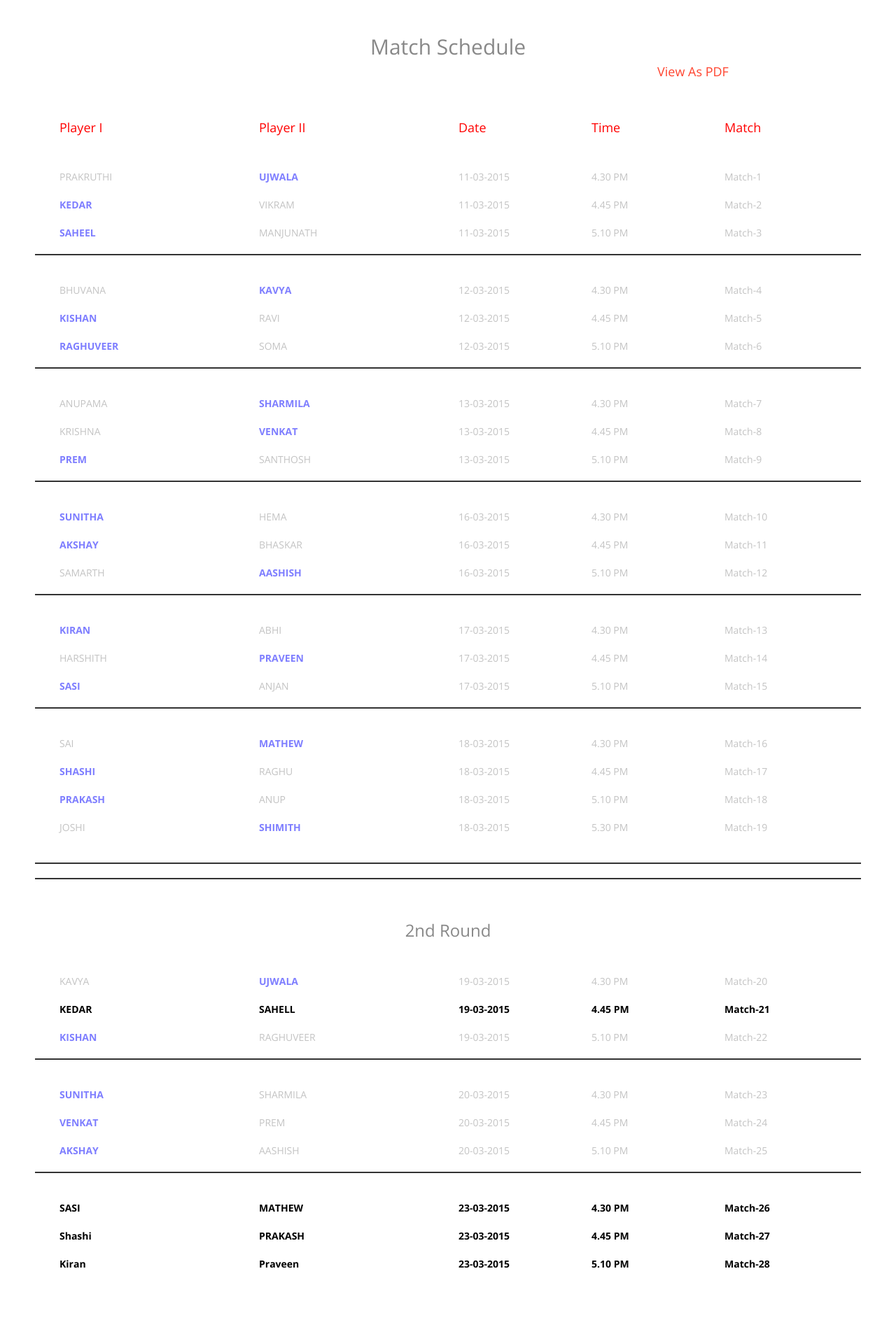
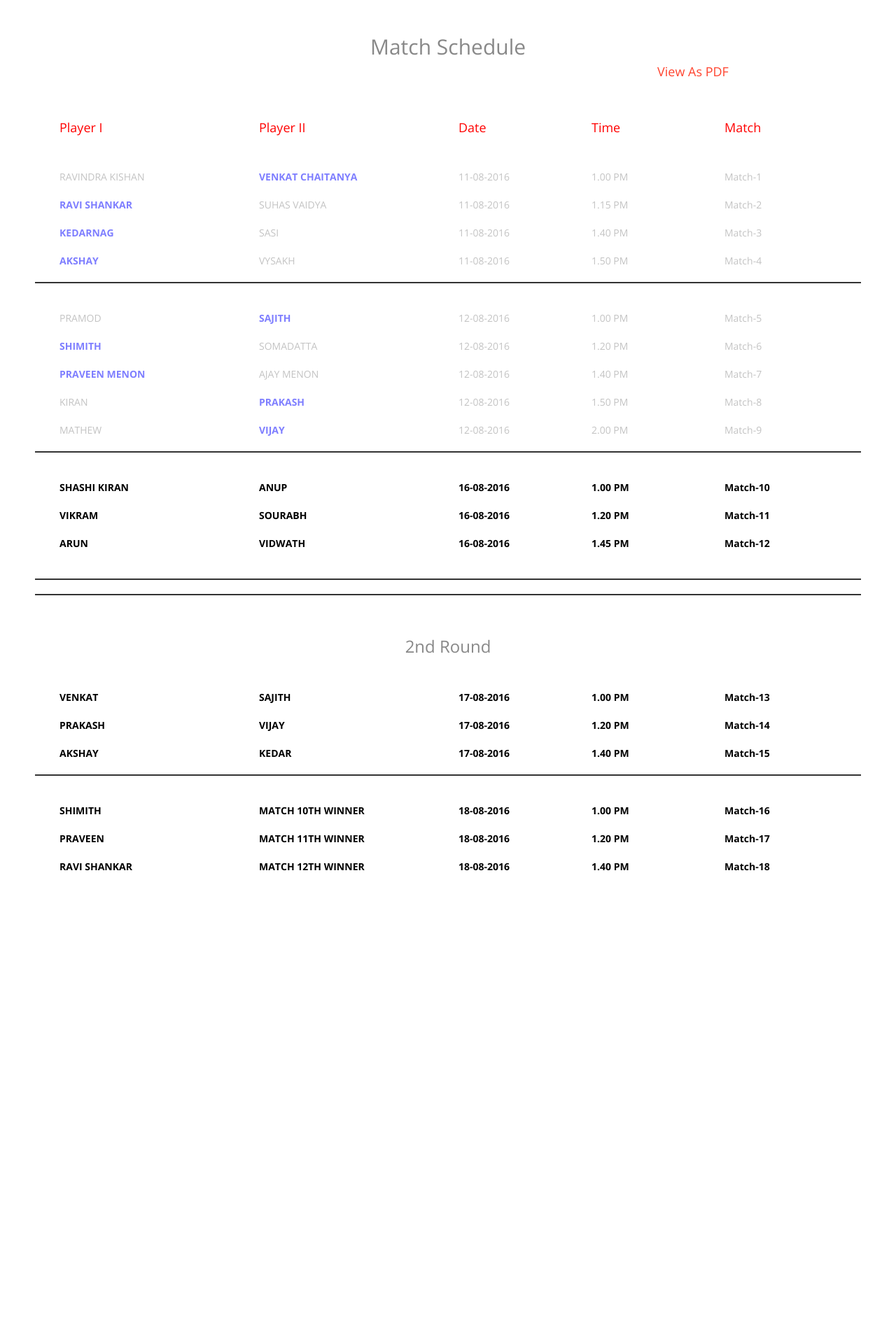
Before and after one commit to prakash89/pingpong, a Rails app: page /shedule in a window 1280 px wide. Shown: the whole page at 70% size. After the commit the page ends 1245 px from the top, so only its background shows below. Run offline with Rails 7, Linux system fonts and the light colour scheme; style sheets or scripts are compiled from the project's sources; some libraries are stand-ins or nearby versions.

Commit message:
2016 serious

```diff
--- a/app/views/welcome/_second.html.erb
+++ b/app/views/welcome/_second.html.erb
@@ -1,62 +1,62 @@
 <h3 class="match-heading padding-slider">2nd Round</h3>
 
-    <div class="row message-box">
+    <div class="row message-box-high">
         <div class="col-sm-12">
-            <div class="col-sm-3">KAVYA</div>
-            <div class="col-sm-3 winner-name message-box-high">UJWALA</div>
-            <div class="col-sm-2">19-03-2015 </div>
-            <div class="col-sm-2">4.30 PM </div>
-            <div class="col-sm-2">Match-20</div>
+            <div class="col-sm-3">VENKAT</div>
+            <div class="col-sm-3">SAJITH</div>
+            <div class="col-sm-2">17-08-2016 </div>
+            <div class="col-sm-2">1.00 PM </div>
+            <div class="col-sm-2">Match-13</div>
         </div>
     </div><br>
     <div class="row message-box-high">
         <div class="col-sm-12">
-            <div class="col-sm-3">KEDAR</div>
-            <div class="col-sm-3">SAHELL</div>
-            <div class="col-sm-2">19-03-2015 </div>
-            <div class="col-sm-2">4.45 PM </div>
-            <div class="col-sm-2">Match-21</div>
+            <div class="col-sm-3">PRAKASH</div>
+            <div class="col-sm-3">VIJAY</div>
+            <div class="col-sm-2">17-08-2016 </div>
+            <div class="col-sm-2">1.20 PM </div>
+            <div class="col-sm-2">Match-14</div>
         </div>
     </div><br>
-    <div class="row message-box">
+    <div class="row message-box-high">
         <div class="col-sm-12">
-            <div class="col-sm-3 winner-name message-box-high">KISHAN</div>
-            <div class="col-sm-3">RAGHUVEER</div>
-            <div class="col-sm-2">19-03-2015 </div>
-            <div class="col-sm-2">5.10 PM </div>
-            <div class="col-sm-2">Match-22</div>
+            <div class="col-sm-3">AKSHAY</div>
+            <div class="col-sm-3">KEDAR</div>
+            <div class="col-sm-2">17-08-2016 </div>
+            <div class="col-sm-2">1.40 PM </div>
+            <div class="col-sm-2">Match-15</div>
         </div>
     </div>
     <div class="journal-entry-devider"></div>
     <br>
-    <div class="row message-box">
+    <div class="row message-box-high">
         <div class="col-sm-12">
-            <div class="col-sm-3 winner-name message-box-high">SUNITHA</div>
-            <div class="col-sm-3">SHARMILA</div>
-            <div class="col-sm-2">20-03-2015 </div>
-            <div class="col-sm-2">4.30 PM </div>
-            <div class="col-sm-2">Match-23</div>
+            <div class="col-sm-3">SHIMITH</div>
+            <div class="col-sm-3">MATCH 10TH WINNER</div>
+            <div class="col-sm-2">18-08-2016 </div>
+            <div class="col-sm-2">1.00 PM </div>
+            <div class="col-sm-2">Match-16</div>
         </div>
     </div><br>
-    <div class="row message-box">
+    <div class="row message-box-high">
         <div class="col-sm-12">
-            <div class="col-sm-3 winner-name message-box-high">VENKAT</div>
-            <div class="col-sm-3">PREM</div>
-            <div class="col-sm-2">20-03-2015 </div>
-            <div class="col-sm-2">4.45 PM </div>
-            <div class="col-sm-2">Match-24</div>
+            <div class="col-sm-3">PRAVEEN</div>
+            <div class="col-sm-3">MATCH 11TH WINNER</div>
+            <div class="col-sm-2">18-08-2016 </div>
+            <div class="col-sm-2">1.20 PM </div>
+            <div class="col-sm-2">Match-17</div>
         </div>
     </div><br>
-    <div class="row message-box">
+    <div class="row message-box-high">
         <div class="col-sm-12">
-            <div class="col-sm-3 winner-name message-box-high">AKSHAY</div>
-            <div class="col-sm-3">AASHISH</div>
-            <div class="col-sm-2">20-03-2015 </div>
-            <div class="col-sm-2">5.10 PM </div>
-            <div class="col-sm-2">Match-25</div>
+            <div class="col-sm-3">RAVI SHANKAR</div>
+            <div class="col-sm-3">MATCH 12TH WINNER</div>
+            <div class="col-sm-2">18-08-2016 </div>
+            <div class="col-sm-2">1.40 PM </div>
+            <div class="col-sm-2">Match-18</div>
         </div>
     </div>
-    <div class="journal-entry-devider"></div>
+    <!-- <div class="journal-entry-devider"></div>
     <br>
     <div class="row message-box-high">
         <div class="col-sm-12">
@@ -84,4 +84,4 @@
             <div class="col-sm-2">5.10 PM </div>
             <div class="col-sm-2">Match-28</div>
         </div>
-    </div>
+    </div> -->
--- a/app/views/welcome/match_pdf.html.erb
+++ b/app/views/welcome/match_pdf.html.erb
@@ -2,7 +2,7 @@
 <div class="modal-content">
 <div class="container">
 <!-- <img src="../assets/qwinix tt championship.pdf" class="img-responsive" alt=""> -->
-<embed src="../assets/qwinix tt championship.pdf" width=1200px height=2100px>
+<embed src="../assets/Table_Tennis_Tournament 2016_17.pdf" width=1200px height=2100px>
 </div>
 </div>
 </div>
--- a/app/views/welcome/shedule.html.erb
+++ b/app/views/welcome/shedule.html.erb
@@ -17,100 +17,120 @@
 
     <div class="row message-box">
         <div class="col-sm-12">
-            <div class="col-sm-3">PRAKRUTHI</div>
-            <div class="col-sm-3 winner-name message-box-high">UJWALA</div>
-            <div class="col-sm-2">11-03-2015 </div>
-            <div class="col-sm-2">4.30 PM </div>
+            <div class="col-sm-3">RAVINDRA KISHAN</div>
+            <div class="col-sm-3 winner-name message-box-high">VENKAT CHAITANYA</div>
+            <div class="col-sm-2">11-08-2016 </div>
+            <div class="col-sm-2">1.00 PM </div>
             <div class="col-sm-2">Match-1</div>
         </div>
     </div><br>
     <div class="row message-box">
         <div class="col-sm-12">
-            <div class="col-sm-3 winner-name message-box-high">KEDAR</div>
-            <div class="col-sm-3">VIKRAM</div>
-            <div class="col-sm-2">11-03-2015 </div>
-            <div class="col-sm-2">4.45 PM </div>
+            <div class="col-sm-3 winner-name message-box-high">RAVI SHANKAR</div>
+            <div class="col-sm-3">SUHAS VAIDYA</div>
+            <div class="col-sm-2">11-08-2016 </div>
+            <div class="col-sm-2">1.15 PM </div>
             <div class="col-sm-2">Match-2</div>
         </div>
     </div><br>
     <div class="row message-box">
         <div class="col-sm-12">
-            <div class="col-sm-3 winner-name message-box-high">SAHEEL</div>
-            <div class="col-sm-3">MANJUNATH</div>
-            <div class="col-sm-2">11-03-2015 </div>
-            <div class="col-sm-2">5.10 PM </div>
+            <div class="col-sm-3 winner-name message-box-high">KEDARNAG</div>
+            <div class="col-sm-3">SASI</div>
+            <div class="col-sm-2">11-08-2016 </div>
+            <div class="col-sm-2">1.40 PM </div>
             <div class="col-sm-2">Match-3</div>
+        </div>
+    </div><br>
+    <div class="row message-box">
+        <div class="col-sm-12">
+            <div class="col-sm-3 winner-name message-box-high">AKSHAY</div>
+            <div class="col-sm-3">VYSAKH</div>
+            <div class="col-sm-2">11-08-2016 </div>
+            <div class="col-sm-2">1.50 PM </div>
+            <div class="col-sm-2">Match-4</div>
         </div>
     </div>
     <div class="journal-entry-devider"></div>
     <br>
     <div class="row message-box">
         <div class="col-sm-12">
-            <div class="col-sm-3">BHUVANA</div>
-            <div class="col-sm-3 winner-name message-box-high">KAVYA</div>
-            <div class="col-sm-2">12-03-2015 </div>
-            <div class="col-sm-2">4.30 PM </div>
-            <div class="col-sm-2">Match-4</div>
-        </div>
-    </div><br>
-    <div class="row message-box">
-        <div class="col-sm-12">
-            <div class="col-sm-3 winner-name message-box-high">KISHAN</div>
-            <div class="col-sm-3">RAVI</div>
-            <div class="col-sm-2">12-03-2015 </div>
-            <div class="col-sm-2">4.45 PM </div>
+            <div class="col-sm-3">PRAMOD</div>
+            <div class="col-sm-3 winner-name message-box-high">SAJITH</div>
+            <div class="col-sm-2">12-08-2016 </div>
+            <div class="col-sm-2">1.00 PM </div>
             <div class="col-sm-2">Match-5</div>
         </div>
     </div><br>
     <div class="row message-box">
         <div class="col-sm-12">
-            <div class="col-sm-3 winner-name message-box-high">RAGHUVEER</div>
-            <div class="col-sm-3">SOMA</div>
-            <div class="col-sm-2">12-03-2015 </div>
-            <div class="col-sm-2">5.10 PM </div>
+            <div class="col-sm-3 winner-name message-box-high">SHIMITH</div>
+            <div class="col-sm-3">SOMADATTA</div>
+            <div class="col-sm-2">12-08-2016 </div>
+            <div class="col-sm-2">1.20 PM </div>
             <div class="col-sm-2">Match-6</div>
         </div>
+    </div><br>
+    <div class="row message-box">
+        <div class="col-sm-12">
+            <div class="col-sm-3 winner-name message-box-high">PRAVEEN MENON</div>
+            <div class="col-sm-3">AJAY MENON</div>
+            <div class="col-sm-2">12-08-2016 </div>
+            <div class="col-sm-2">1.40 PM </div>
+            <div class="col-sm-2">Match-7</div>
+        </div>
     </div>
-    <div class="journal-entry-devider"></div>
+
     <br>
     <div class="row row message-box">
         <div class="col-sm-12">
-            <div class="col-sm-3">ANUPAMA</div>
-            <div class="col-sm-3 winner-name message-box-high">SHARMILA</div>
-            <div class="col-sm-2">13-03-2015 </div>
-            <div class="col-sm-2">4.30 PM </div>
-            <div class="col-sm-2">Match-7</div>
-        </div>
-    </div><br>
-    <div class="row row message-box">
-        <div class="col-sm-12">
-            <div class="col-sm-3">KRISHNA</div>
-            <div class="col-sm-3 winner-name message-box-high">VENKAT</div>
-            <div class="col-sm-2">13-03-2015 </div>
-            <div class="col-sm-2">4.45 PM </div>
+            <div class="col-sm-3">KIRAN</div>
+            <div class="col-sm-3 winner-name message-box-high">PRAKASH</div>
+            <div class="col-sm-2">12-08-2016 </div>
+            <div class="col-sm-2">1.50 PM </div>
             <div class="col-sm-2">Match-8</div>
         </div>
     </div><br>
     <div class="row row message-box">
         <div class="col-sm-12">
-            <div class="col-sm-3 winner-name message-box-high">PREM</div>
-            <div class="col-sm-3">SANTHOSH</div>
-            <div class="col-sm-2">13-03-2015 </div>
-            <div class="col-sm-2">5.10 PM </div>
+            <div class="col-sm-3">MATHEW</div>
+            <div class="col-sm-3 winner-name message-box-high">VIJAY</div>
+            <div class="col-sm-2">12-08-2016 </div>
+            <div class="col-sm-2">2.00 PM </div>
             <div class="col-sm-2">Match-9</div>
         </div>
     </div>
     <div class="journal-entry-devider"></div>
     <br>
-    <div class="row message-box">
+    <div class="row row message-box-high">
         <div class="col-sm-12">
-            <div class="col-sm-3 winner-name message-box-high">SUNITHA</div>
-            <div class="col-sm-3">HEMA</div>
-            <div class="col-sm-2">16-03-2015 </div>
-            <div class="col-sm-2">4.30 PM </div>
+            <div class="col-sm-3">SHASHI KIRAN</div>
+            <div class="col-sm-3">ANUP</div>
+            <div class="col-sm-2">16-08-2016 </div>
+            <div class="col-sm-2">1.00 PM </div>
             <div class="col-sm-2">Match-10</div>
         </div>
     </div><br>
+    <div class="row row message-box-high">
+        <div class="col-sm-12">
+            <div class="col-sm-3">VIKRAM</div>
+            <div class="col-sm-3">SOURABH</div>
+            <div class="col-sm-2">16-08-2016 </div>
+            <div class="col-sm-2">1.20 PM </div>
+            <div class="col-sm-2">Match-11</div>
+        </div>
+    </div>
+    <br>
+    <div class="row message-box-high">
+        <div class="col-sm-12">
+            <div class="col-sm-3">ARUN</div>
+            <div class="col-sm-3">VIDWATH</div>
+            <div class="col-sm-2">16-08-2016 </div>
+            <div class="col-sm-2">1.45 PM </div>
+            <div class="col-sm-2">Match-12</div>
+        </div>
+    <!-- <div class="journal-entry-devider"></div> -->
+    </div>
     <!-- <div class="row">
         <div class="col-sm-12">
             <div class="col-sm-3">SUNITHA</div>
@@ -120,9 +140,9 @@
             <div class="col-sm-2">Match-11</div>
         </div>
     </div><br> -->
-    <div class="row message-box">
+    <!-- <div class="row message-box-high">
         <div class="col-sm-12">
-            <div class="col-sm-3 winner-name message-box-high">AKSHAY</div>
+            <div class="col-sm-3">AKSHAY</div>
             <div class="col-sm-3">BHASKAR</div>
             <div class="col-sm-2">16-03-2015 </div>
             <div class="col-sm-2">4.45 PM </div>
@@ -204,7 +224,7 @@
             <div class="col-sm-2">5.30 PM </div>
             <div class="col-sm-2">Match-19</div>
         </div>
-    </div>
+    </div> -->
     <br>
     <div class="journal-entry-devider"></div>
     <div class="journal-entry-devider"></div>
```
Also changed, not shown: app/views/welcome/contact.html.erb (+9 -9 lines), app/views/welcome/participents.html.erb (+32 -32 lines), config/database.yml (+13 -6 lines), 1 other file.
